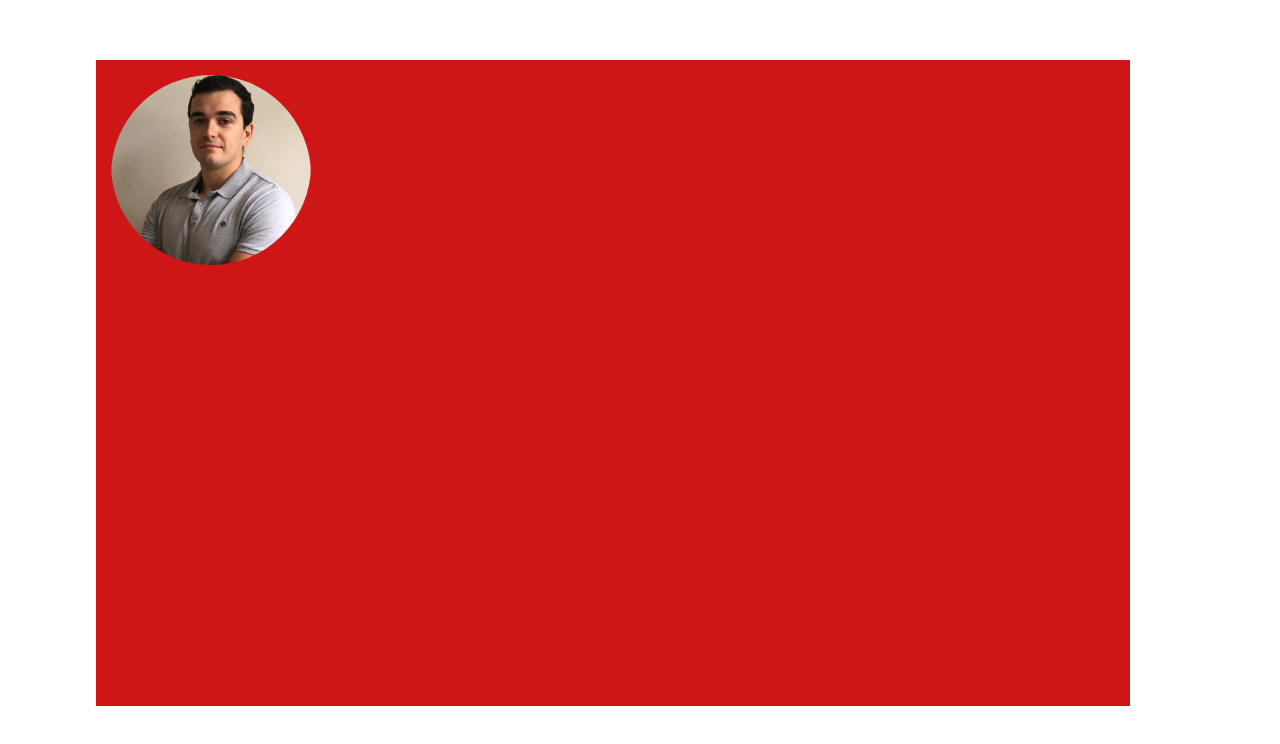
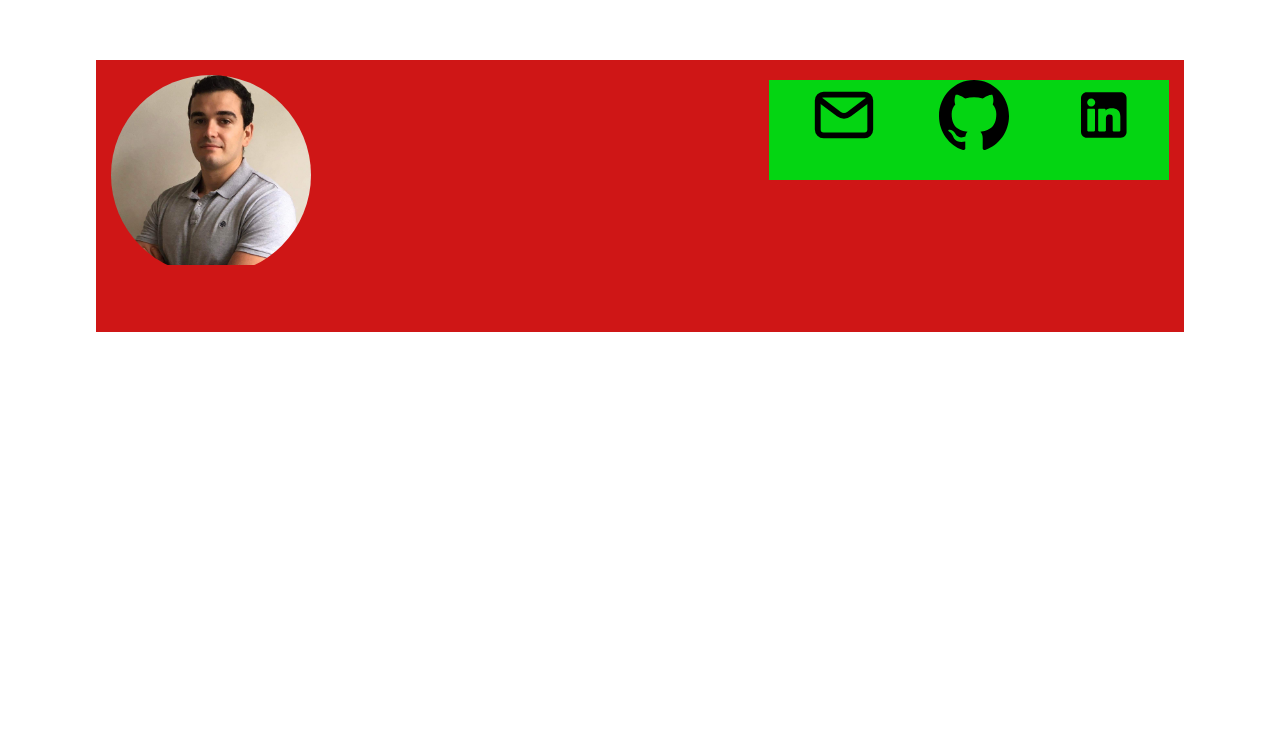
Before and after one commit to LUISRGUEZSOSA/Developer-Portfolio, a plain HTML site: page (root)/Index.html in a window 1280 px wide. Drawn offline with Linux system fonts and the light colour scheme.

Commit message:
GENERAL: 1. FAVICONS

```diff
--- a/(root)/Index.html
+++ b/(root)/Index.html
@@ -15,7 +15,15 @@
                 <img src="./images/foto-perfil-recortada.jpg" alt="Profile Photo">
             </div>
             <div class="main social">
-
+                <div id="email">
+                    <img src="./icon/email-favicon.svg" alt="Email" class="icon">
+                </div>
+                <div id="github">
+                    <img src="./icon/github-favicon.svg" alt="GitHub" class="icon">
+                </div>
+                <div id="linkedin">
+                    <img src="./icon/linkedin-favicon.svg" alt="LinkedIn" class="icon">
+                </div>
             </div>
         </div>
         <div class="main-content-container">
--- a/(root)/styles.css
+++ b/(root)/styles.css
@@ -24,15 +24,19 @@ body {
 }
 
 .main-topbar {
-    height: 95%;
-    width: 95%;
+    height: 40%;
+    width: 100%;
     position: absolute;
     background-color: #cf1616;
+    display: flex;
+    flex-direction: row;
+    justify-content: space-between;
 }
 
 .main.photo {
     width: 200px;
     height: 200px;
+    display: flex;
     position: relative;
     overflow: hidden;
     border-radius: 50%;
@@ -45,7 +49,29 @@ body {
     width: 100%;
     height: 100%;
     object-fit: cover;
-    border-radius: 50%;
     object-position: center top;
     top: -10px;
 }
+
+.main.social {
+    width: 400px;
+    height: 100px;
+    background-color: #04d512;
+    position: relative;
+    margin-top: 20px;
+    margin-right: 15px;
+    display: flex;
+    flex-direction: row;
+    justify-content: center;
+
+
+}
+
+.icon {
+    width: 160px;
+    height: 70px;
+    margin-left: -30px;
+  padding-left: 40px;
+
+
+}
```
Also changed, not shown: (root)/icon/email-favicon.svg (added), (root)/icon/github-favicon.svg (added), (root)/icon/linkedin-favicon.svg (added), schema.png (added).
